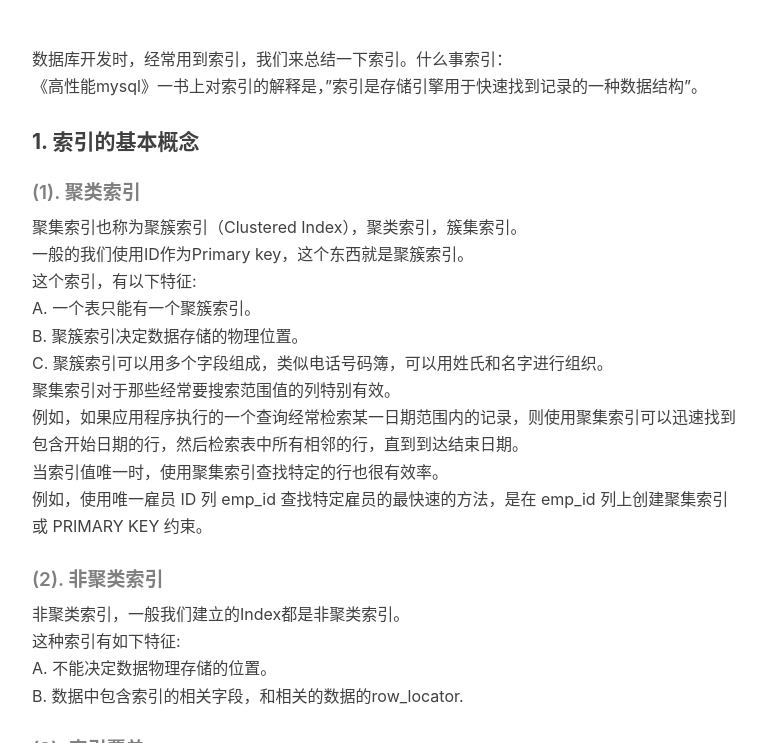
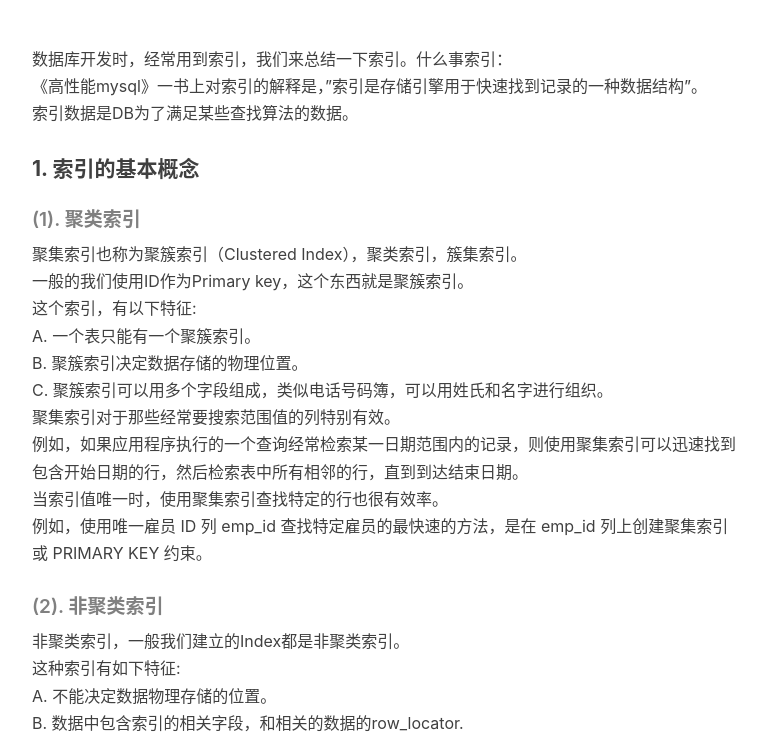
Before and after one commit to baiscjava/basicjava.github.io, a Jekyll site: the page built from _posts/2017-08-29-总结一下数据库的索引.md, in a window 1280 px wide and 900 px high, scrolled down 304 px, cut to the strip 157-900 px from the top of the window. Shown: the whole strip, without its empty margins (233-999 px from the left). Built offline with Jekyll 4.4.1, drawn with Linux system fonts in a browser that asks for light colours; nearby versions of some CDN libraries; comment, search, counter and statistics services are not loaded.

Commit message:
Update 2017-08-29-总结一下数据库的索引.md

```diff
--- a/_posts/2017-08-29-总结一下数据库的索引.md
+++ b/_posts/2017-08-29-总结一下数据库的索引.md
@@ -10,6 +10,7 @@ tags:
 
 数据库开发时，经常用到索引，我们来总结一下索引。什么事索引：<br>
 《高性能mysql》一书上对索引的解释是，"索引是存储引擎用于快速找到记录的一种数据结构"。<br>
+索引数据是DB为了满足某些查找算法的数据。
 
 #### 1. 索引的基本概念<br>
 ##### (1). 聚类索引<br>
```
